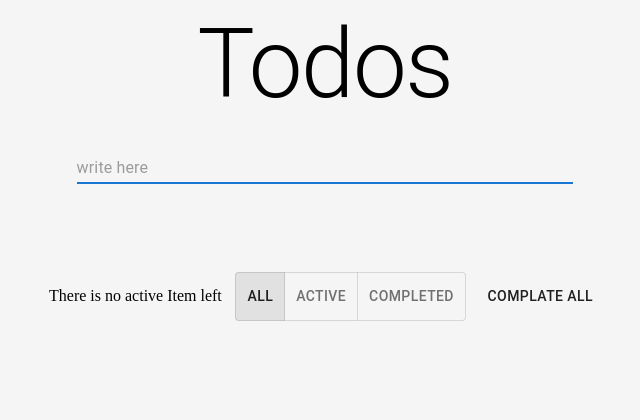
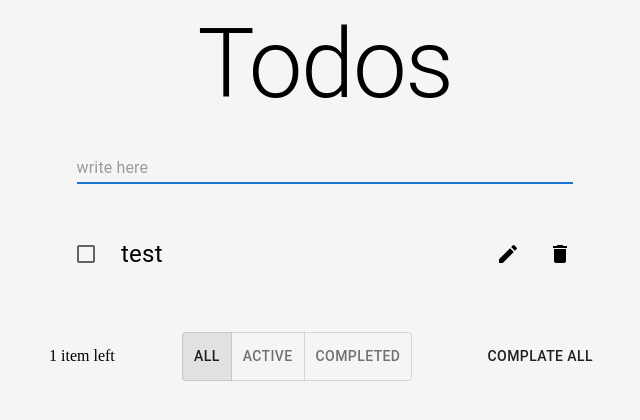
Before and after one commit to Lysimachia/vanila-react-study, a React app: page / in a window 1280 px wide. Shown: the top 420 px of the page, without its empty margins (315-955 px from the left). Built offline with nearby package versions, Linux system fonts and the light colour scheme.

Commit message:
sdd active style

```diff
--- a/src/Filter.tsx
+++ b/src/Filter.tsx
@@ -1,5 +1,5 @@
 import React, { useState } from 'react'
-import { Todo } from './global'
+import { Todo, FilterType } from './global'
 import Box from '@mui/material/Box';
 import Button from '@mui/material/Button';
 import ToggleButton from '@mui/material/ToggleButton';
@@ -7,10 +7,15 @@ import ToggleButtonGroup from '@mui/material/ToggleButtonGroup';
 interface FilterProps {
   todos: Todo[];
   deleteAllTodos: () => void;
+  changeFilter: (filter: FilterType) => void;
 }
 
-function Filter({todos, deleteAllTodos}: FilterProps) {
-  const [ filter, setFilter ] = useState('all')
+function Filter({todos, deleteAllTodos, changeFilter}: FilterProps) {
+  const [ filter, setFilter ] = useState('all');
+  const handleFilterClick = (filter: FilterType) => {
+    setFilter(filter);
+    changeFilter(filter);
+  }
   let message = '';
   if(todos.length === 0) {
     message = 'There is no active Item left';
@@ -32,11 +37,13 @@ function Filter({todos, deleteAllTodos}: FilterProps) {
           }}
         >
           <span>{message}</span>
+
            <ToggleButtonGroup value={filter}>
-            <ToggleButton value="all">All</ToggleButton>
-            <ToggleButton value="active" >Active</ToggleButton>
-            <ToggleButton value="completed">Completed</ToggleButton>
+            <ToggleButton value="all" onClick={() => handleFilterClick('all')}>All</ToggleButton>
+            <ToggleButton value="active" onClick={() => handleFilterClick('active')}>Active</ToggleButton>
+            <ToggleButton value="completed" onClick={() => handleFilterClick('completed')}>Completed</ToggleButton>
           </ToggleButtonGroup>
+
           <span>
           <Button onClick={() => deleteAllTodos()} sx={{ color: 'text.primary' }}>Complate All</Button>
         </span>
--- a/src/TodoList.tsx
+++ b/src/TodoList.tsx
@@ -41,18 +41,14 @@ function TodoItem ({ todo, deleteTodo, completeTodo, activeTodo, editTodo }:Todo
       sx={{ width:'100%' }}
       className="todo-item"
     >
-      <ListItemButton
-        onClick={() => completeTodo(id, status)}
-        sx={{ width:'80%' }}
-      >
         <ListItemIcon >
           <Checkbox
-            edge="start"
+            edge="end"
             checked={completed ? true : false}
-            tabIndex={-1}
-            disableRipple
+            onClick={() => completeTodo(id, status)}
           />
         </ListItemIcon>
+
         {
           editMode ?
           <TextField
@@ -64,11 +60,17 @@ function TodoItem ({ todo, deleteTodo, completeTodo, activeTodo, editTodo }:Todo
             className="edit-input"
           />
           :<ListItemText
+            onClick={() => activeTodo(id)}
             className={active ? 'active' : null}
             primary={text}
+            sx={{ width:'80%',
+               cursor: 'pointer',
+            ' .MuiTypography-root': {
+              fontSize: '1.5rem'
+            },
+            }}
           />
         }
-      </ListItemButton>
 
       <ListItemButton
         aria-label="edit"
@@ -100,9 +102,10 @@ interface TodoListProps {
   completeTodo: (id: number) => void;
   activeTodo: (id: number) => void;
   editTodo: (id: number, text: string) => void;
+  filter: string;
 }
 
-function TodoList({ todos, deleteTodo, completeTodo, activeTodo, editTodo }: TodoListProps) {
+function TodoList({ todos, deleteTodo, completeTodo, activeTodo, editTodo, filter }: TodoListProps) {
   return (
     <section className="todo-list">
       <List sx={{ mb: 5 }}>
--- a/src/index.tsx
+++ b/src/index.tsx
@@ -3,15 +3,16 @@ import React, { useState } from "react";
 import NewTodoInput from './NewTodoInput';
 import TodoList from './TodoList';
 import Filter from './Filter';
-import { Todo } from './global'
+import { Todo, FilterType } from './global'
 import Container from '@mui/material/Container';
 import Box from '@mui/material/Box';
 import Typography from '@mui/material/Typography';
 import './style.css'
 
 function App() {
-  const initValue: Array<Todo> = [];
-  const [todos, setTodos] = useState<Array<Todo>>(initValue);
+  const initValue: Array<Todo> = [{id: Date.now(), text: 'test', active: false, completed: false}];
+  const [ todos, setTodos ] = useState<Array<Todo>>(initValue);
+  const [ filter, setFilter ] = useState('all');
 
   const addTodo = (text: string) => {
     setTodos(old => [...old, { id: Date.now(), text, active: false, completed: false }]);
@@ -34,9 +35,12 @@ function App() {
   };
 
   const editTodo = (id: number, text: string) => {
-  setTodos(todos.map(todo => todo.id === id ? {...todo, text: text} : todo));
+    setTodos(todos.map(todo => todo.id === id ? {...todo, text: text} : todo));
   }
 
+  const changeFilter = (filter: FilterType) => {
+
+  }
 
   return (
     <Container maxWidth="sm" sx={{ textAlign: "center", p: 0}}>
@@ -48,10 +52,12 @@ function App() {
         completeTodo={completeTodo}
         activeTodo={activeTodo}
         editTodo={editTodo}
+        filter={filter}
       />
       <Filter
         todos={todos}
         deleteAllTodos={deleteAllTodos}
+        changeFilter={changeFilter}
         />
     </Container>
   )
--- a/src/style.css
+++ b/src/style.css
@@ -5,3 +5,7 @@
 body {
     background: #f5f5f5;
 }
+
+.active {
+    color: #1976d2
+}
```
Also changed, not shown: src/global.d.ts (+1 -16 lines).
